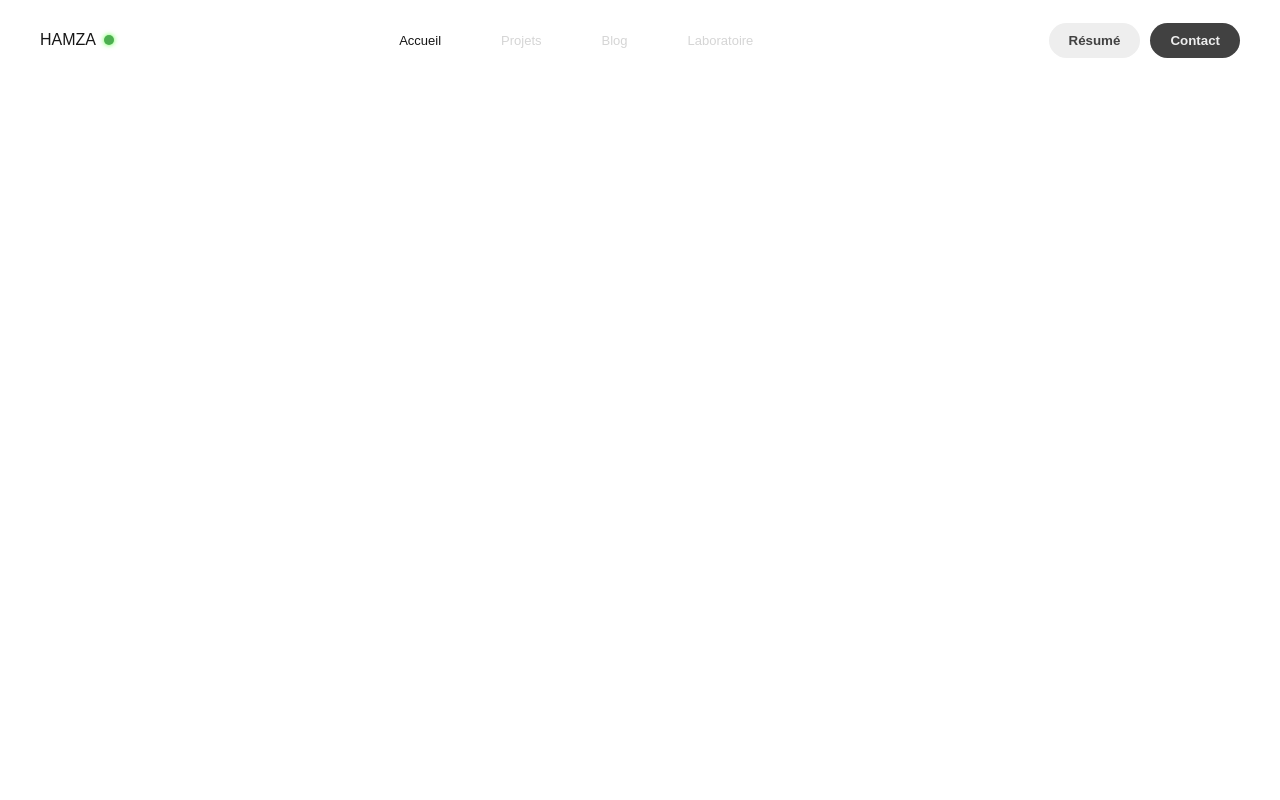
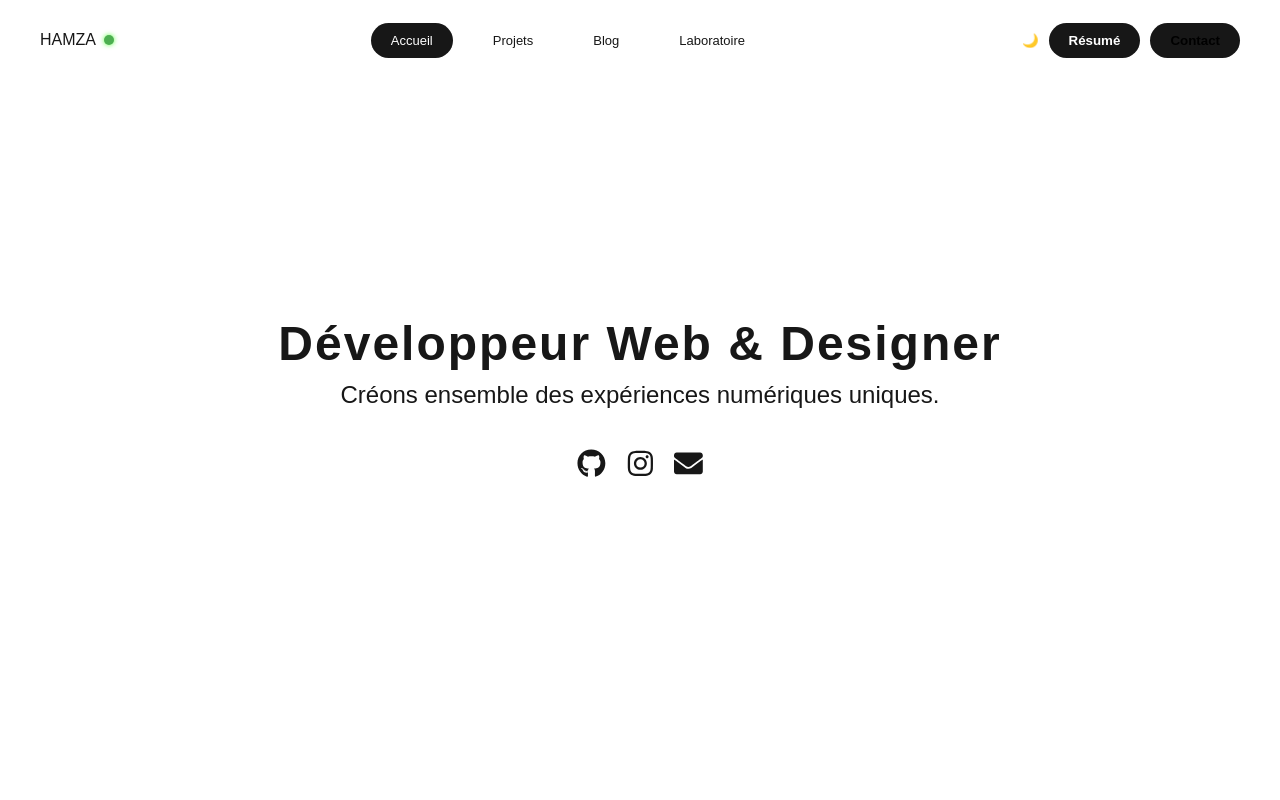
Before and after one commit to HamzaChl/next-portfolio, a Next.js app: page / in a window 1280 px wide. Shown: the top 800 px of the page. Built offline with nearby package versions, Linux system fonts and the light colour scheme.

Commit message:
darkmode

```diff
--- a/next.config.ts
+++ b/next.config.ts
@@ -5,4 +5,5 @@ const nextConfig: NextConfig = {
   reactStrictMode: true,
 };
 
+
 export default nextConfig;
--- a/src/components/Nav2.tsx
+++ b/src/components/Nav2.tsx
@@ -3,6 +3,7 @@ import Link from "next/link";
 import { useRouter } from "next/router";
 import styles from "@/styles/Nav2.module.css";
 import gsap from "gsap";
+import ThemeToggle from "./ThemeToggle";
 
 function Resume() {
   alert("Je n'ai pas de résumé pour l'instant !");
@@ -86,6 +87,7 @@ const Nav2 = () => {
         </ul>
 
         <div className={styles.ctaContainer}>
+          <ThemeToggle/>
           <button onClick={() => Resume()} className={styles.ctaButton}>
             Résumé
           </button>
--- /dev/null
+++ b/src/components/ThemeToggle.tsx
@@ -0,0 +1,20 @@
+import { useTheme } from "@/context/ThemeContext";
+
+export default function ThemeToggle() {
+  const { theme, toggleTheme } = useTheme();
+
+  return (
+    <button
+      onClick={toggleTheme}
+      style={{
+        border: "none",
+        cursor: "pointer",
+        color: theme === "light" ? "#fff" : "#000",
+        backgroundColor: "transparent",
+        // fontSize:"20px",
+      }}
+    >
+      {theme === "light" ? "🌙" : "☀️"}
+    </button>
+  );
+}
--- /dev/null
+++ b/src/context/ThemeContext.tsx
@@ -0,0 +1,44 @@
+"use client";
+
+import { createContext, useContext, useEffect, useState } from "react";
+
+type Theme = "light" | "dark";
+
+interface ThemeContextType {
+  theme: Theme;
+  toggleTheme: () => void;
+}
+
+const ThemeContext = createContext<ThemeContextType | undefined>(undefined);
+
+export const ThemeProvider = ({ children }: { children: React.ReactNode }) => {
+  const [theme, setTheme] = useState<Theme>(() => {
+    if (typeof window !== "undefined") {
+      return (localStorage.getItem("theme") as Theme) || "light";
+    }
+    return "light";
+  });
+
+  useEffect(() => {
+    document.documentElement.setAttribute("data-theme", theme);
+    localStorage.setItem("theme", theme);
+  }, [theme]);
+
+  const toggleTheme = () => {
+    setTheme((prev) => (prev === "light" ? "dark" : "light"));
+  };
+
+  return (
+    <ThemeContext.Provider value={{ theme, toggleTheme }}>
+      {children}
+    </ThemeContext.Provider>
+  );
+};
+
+export const useTheme = () => {
+  const context = useContext(ThemeContext);
+  if (!context) {
+    throw new Error("useTheme must be used within a ThemeProvider");
+  }
+  return context;
+};
--- a/src/functions/types.ts
+++ b/src/functions/types.ts
@@ -3,7 +3,8 @@ enum ProjectCategory {
   Web = "Web",
   Design = "Design",
   UIUX = "UI/UX",
-  Autre = "Autre"
+  Autre = "Autre",
+  FullStack = "Full Stack"
 }
 
 export interface Project {
--- a/src/pages/_app.tsx
+++ b/src/pages/_app.tsx
@@ -4,16 +4,19 @@ import { useLenis } from "@/functions/useLenis";
 import Nav2 from "@/components/Nav2";
 import Footer from "@/components/Footer";
 import ScrollToTop from "@/components/ScrollToTop";
+import { ThemeProvider } from "@/context/ThemeContext";
 
 export default function App({ Component, pageProps }: AppProps) {
   useLenis();
 
   return (
     <>
+    <ThemeProvider>
       <Nav2 />
       <Component {...pageProps} />
       <ScrollToTop/>
       <Footer />
+    </ThemeProvider>
     </>
   );
 }
--- a/src/styles/Home.module.css
+++ b/src/styles/Home.module.css
@@ -5,7 +5,7 @@
     justify-content: center;
     align-items: center;
     text-align: center;
-    color: white;
+    color: var(--foreground);
     font-family: "Poppins", sans-serif;
     position: relative;
     overflow: hidden;
@@ -29,7 +29,7 @@
     padding: 12px 24px;
     font-size: 1.2rem;
     background: #ff4d4d;
-    color: white;
+    color: var(--foreground);
     border: none;
     border-radius: 30px;
     cursor: pointer;
@@ -48,7 +48,7 @@
 }
 
 .socials a {
-    color: white;
+    color: var(--foreground);
     font-size: 1.8rem;
     transition: transform 0.3s ease-in-out;
 }
@@ -61,7 +61,7 @@
 .cursor {
     width: 20px;
     height: 20px;
-    background: white;
+    background: var(--foreground);
     position: absolute;
     border-radius: 50%;
     pointer-events: none;
--- a/src/styles/Nav2.module.css
+++ b/src/styles/Nav2.module.css
@@ -16,9 +16,9 @@
 /* Lorsque la page est scrollée */
 .scrolled {
     backdrop-filter: blur(10px);
-    background: rgba(12, 12, 12, 0.95);
+    background: var(--background);
     padding: 10px 40px;
-    box-shadow: 0px 5px 10px rgba(12, 12, 12, 0.95);
+    box-shadow: 0px 5px 10px var(--background);
 }
 
 .navLinks {
@@ -30,7 +30,7 @@
 
 .navLinks li a {
     text-decoration: none;
-    color: #d5d5d5;
+    color: var(--foreground);
     font-weight: 500;
     padding: 10px 20px;
     border-radius: 20px;
@@ -40,8 +40,8 @@
 
 .navLinks li a:hover,
 .navLinks .active {
-    color: #161616;
-    background-color: #ffffff;
+    color: var(--background);
+    background-color: var(--foreground);
 }
 
 .ctaButton,
@@ -53,28 +53,28 @@
 }
 
 .ctaButton {
-    background-color: #eeeeee;
-    color: #414141;
+    background-color: var(--foreground);
+    color: var(--background);
     border: none;
     cursor: pointer;
     margin-left: 10px;
 }
 
 .ctaButton:hover {
-    background-color: #ffffff;
+    background-color: var(--foreground);
 }
 
 .ctaButton2 {
-    background-color: #414141;
-    color: #eeeeee;
+    background-color: var(--background);
+    background-color: var(--foreground);
     border: none;
     cursor: pointer;
     margin-left: 10px;
 }
 
 .ctaButton2:hover {
-    background-color: #ffffff;
-    color: #161616;
+    background-color: var(--foreground);
+    color: var(--background);
 }
 
 .ctaContainer {
@@ -114,7 +114,7 @@
 }
 
 .burgerLine {
-    background-color: #fff;
+    background-color: var(--foreground);
     height: 3px;
     width: 100%;
 }
@@ -124,15 +124,15 @@
     opacity: 0;
     transition: opacity 0.3s ease-in-out;
     width: 100%;
-    background-color: rgba(0, 0, 0, 0.9);
+    background-color: var(--background);
     max-height: 600px;
     overflow-y: auto;
     position: absolute;
     top: 80px;
     left: 0;
     z-index: 999;
-    background-color: rgb(0, 0, 0);
-    height: 300px;
+    background-color: var(--background);
+    height: 500px;
 }
 
 .menu.open {
@@ -161,9 +161,9 @@
     z-index: 1000;
     height: 80px;
     backdrop-filter: blur(10px);
-    background: rgba(12, 12, 12, 0.95);
+    background: var(--background);
     padding: 10px 40px;
-    box-shadow: 0px 5px 10px rgba(12, 12, 12, 0.95);
+    box-shadow: 0px 5px 10px var(--background);
 
 }
 
--- a/src/styles/Project.module.css
+++ b/src/styles/Project.module.css
@@ -16,7 +16,7 @@
     width: 100%;
     aspect-ratio: 1 / 1;
     transition: background-image 0.3s ease-in-out;
-    background-color: rgb(29, 29, 29);
+    background-color: var(--background);
     position: relative;
 }
 
@@ -34,13 +34,13 @@
     border-radius: 5px;
     font-size: 12px;
     font-weight: bold;
-    color: white;
+    color: var(--foreground);
     text-transform: uppercase;
 }
 
 .title {
     font-size: 13px;
-    color: white;
+    color: var(--foreground);
     padding: 5px;
 }
 
--- a/src/styles/ScrollToTop.module.css
+++ b/src/styles/ScrollToTop.module.css
@@ -6,7 +6,7 @@
     opacity: 0;
     transform: translateY(10px);
     transition: opacity 0.3s, transform 0.3s;
-    color: #f0f0f0;
+    color: var(--foreground);
     z-index: 100;
 }
 
--- a/src/styles/globals.css
+++ b/src/styles/globals.css
@@ -1,17 +1,21 @@
 :root {
   --background: #ffffff;
   --foreground: #171717;
-  --glass-bg: rgba(255, 255, 255, 0.1);
-  --glass-border: rgba(255, 255, 255, 0.3);
-  --glass-shadow: rgba(0, 0, 0, 0.2);
-
 }
 
-@media (prefers-color-scheme: dark) {
-  :root {
-    --background: #0a0a0a;
-    --foreground: #ededed;
-  }
+[data-theme="dark"] {
+  --background: #0a0a0a;
+  --foreground: #ededed;
+}
+
+[data-theme="light"] {
+  --background: #ffffff;
+  --foreground: #171717;
+}
+
+body {
+  background-color: var(--background);
+  color: var(--foreground);
 }
 
 html,
```
